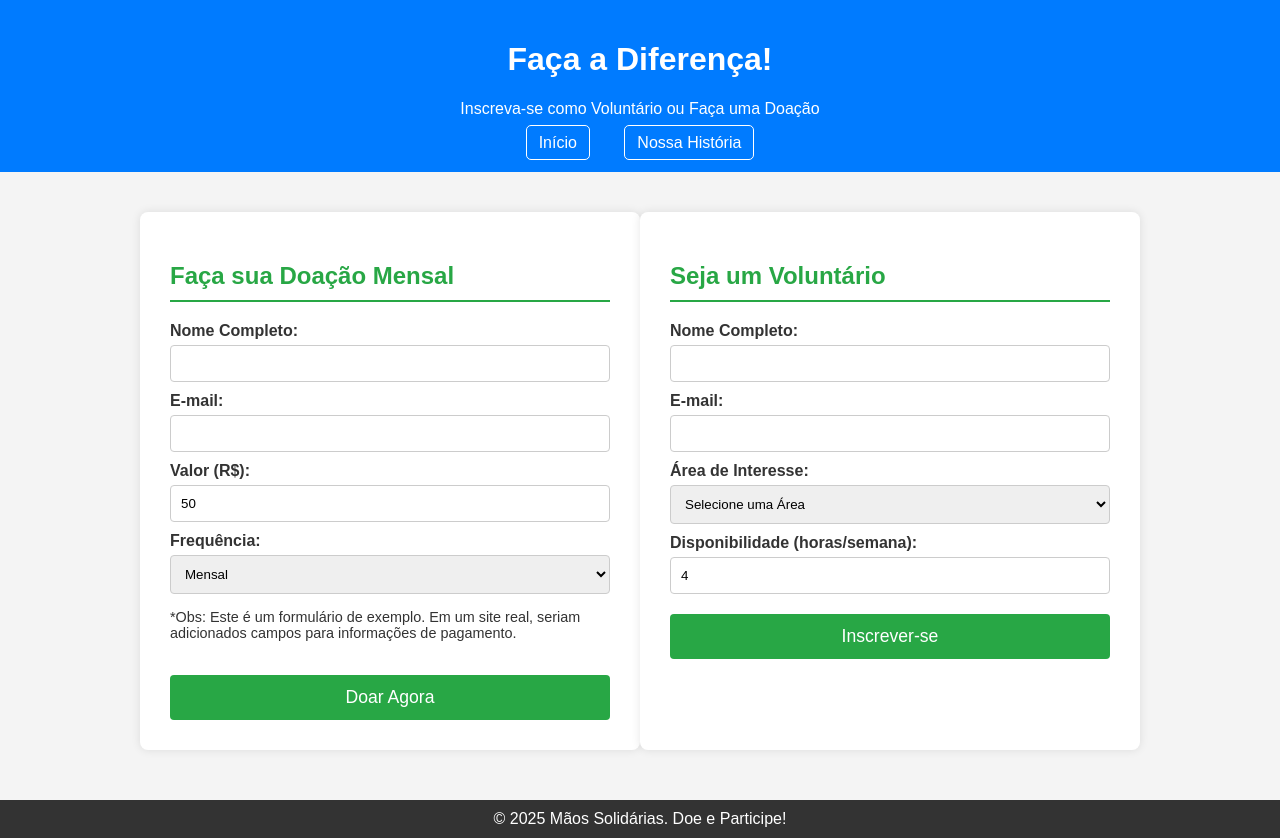
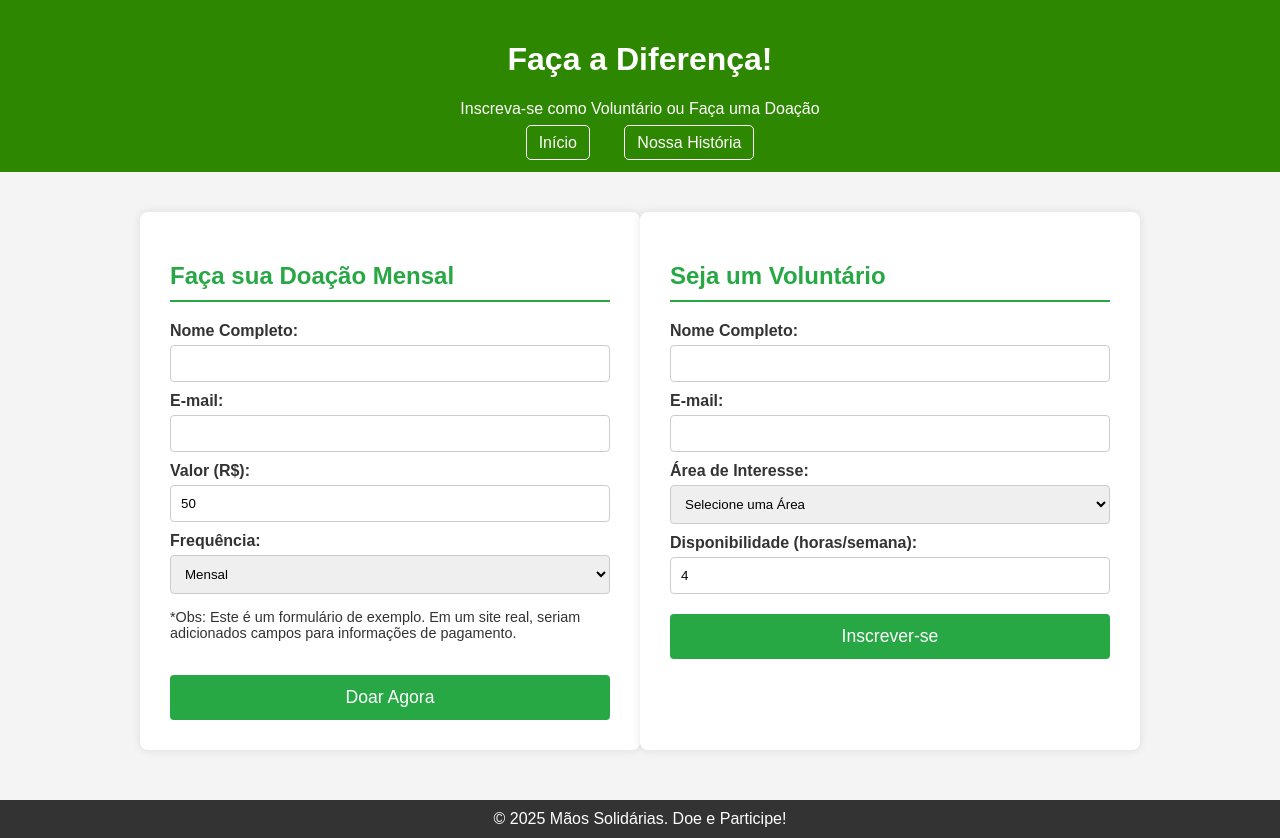
Before and after one commit to robertooliveirasilva/betoverde-ex01, a plain HTML site: page doacao.html in a window 1280 px wide. Drawn offline with Linux system fonts and the light colour scheme.

Commit message:
Update doacao.html

```diff
--- a/doacao.html
+++ b/doacao.html
@@ -13,7 +13,7 @@
             color: #333;
         }
         header {
-            background-color: #007bff;
+            background-color: #2d8700;
             color: white;
             padding: 20px 0;
             text-align: center;
```
